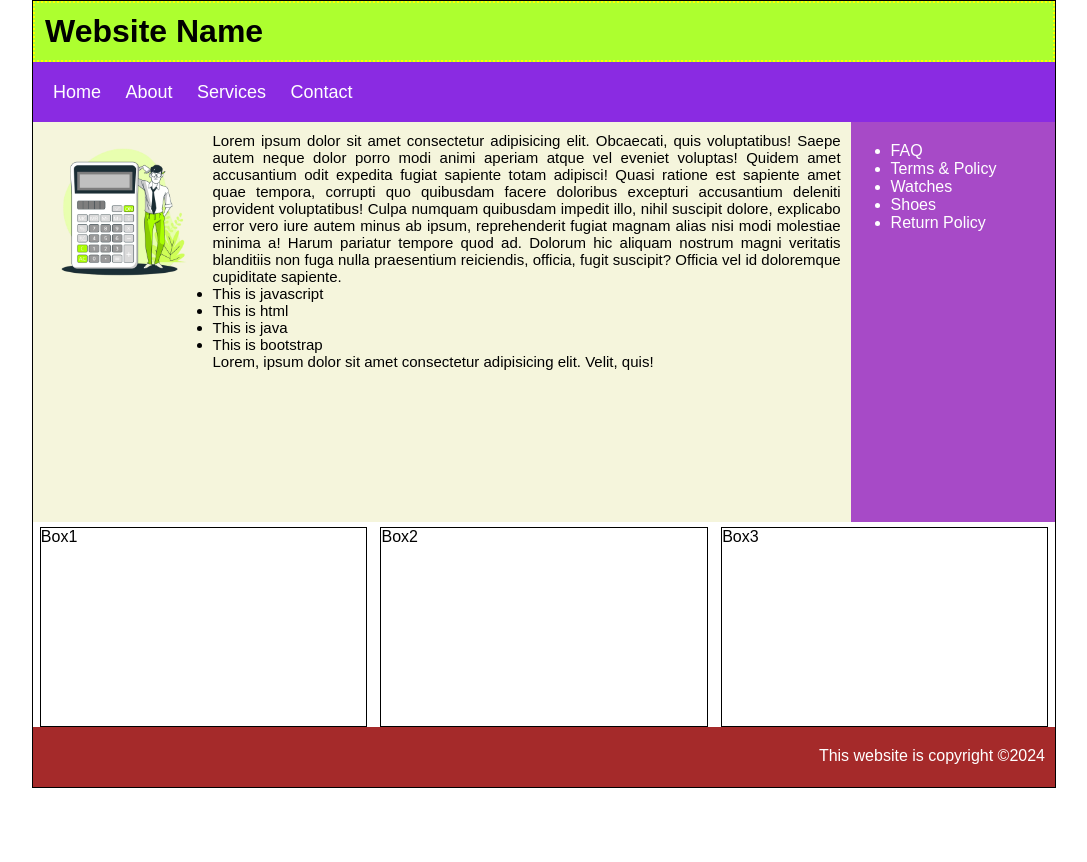
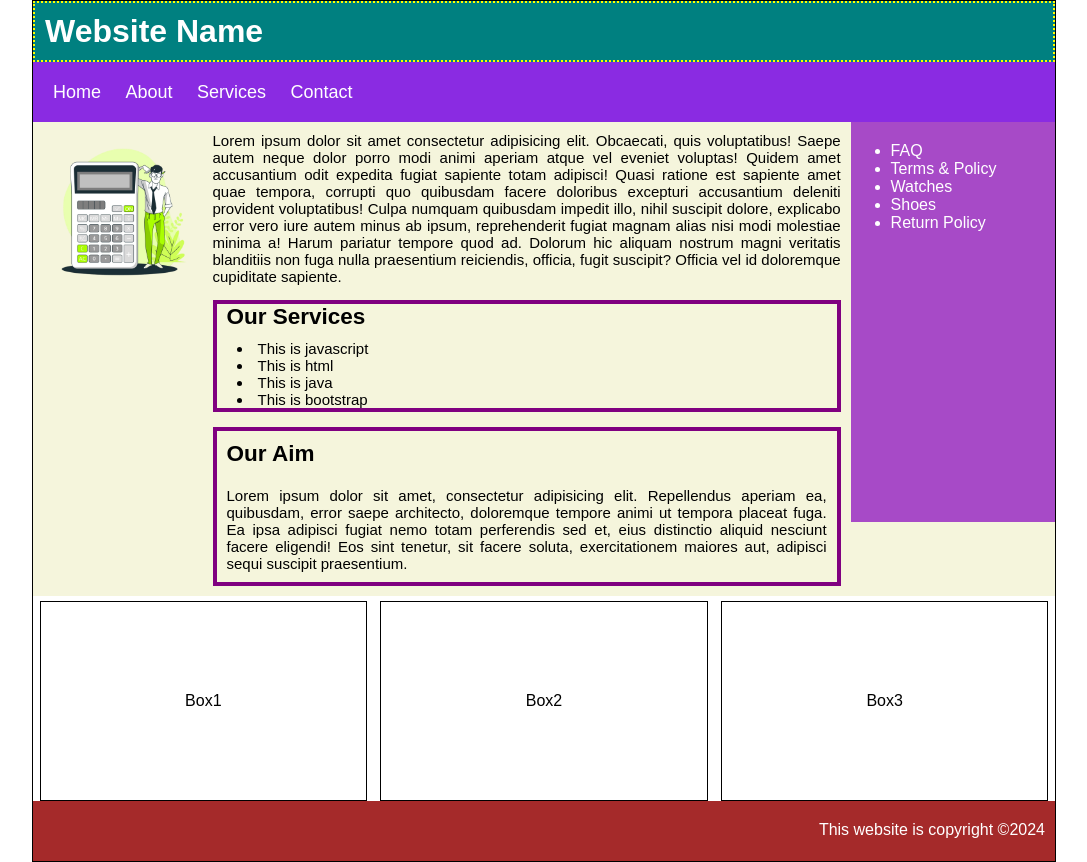
Before and after one commit to Ajinkya-Ban/MERN_APR_JUN_AUG_JS, a plain HTML site: page dom2.html in a window 1280 px wide. Shown: the whole page, without its empty margins (96-1183 px from the left). Before the commit the page ends 800 px from the top, so only its background shows below. Drawn offline with Linux system fonts and the light colour scheme; a web font is replaced by a local one.

Commit message:
dom createElement and appendChild code deployed

```diff
--- a/css/dom2.css
+++ b/css/dom2.css
@@ -32,7 +32,8 @@
 }
 .demo2
 {
-    font-style: italic;
+    background-color: teal;
+    color: white;
 }
 #menu{
     width: 100%;
@@ -87,7 +88,19 @@
   .text p{
     text-align: justify;
   }
+#main-list{
+    border: 4px solid purple;
+    margin-top: 15px;
+    margin-bottom: 15px;
+}
+#main-list .list{
+    list-style-position: inside;
+    padding-left: 20px;
+}
+.list ul li{
 
+    color: purple;
+}
 .sidebar{
     padding-right: 10px;
     background-color: #A74AC7;
@@ -119,7 +132,9 @@
     width: 32%;
     height: 200px;
     border: 1px solid #000;
-
+    display: flex;
+    justify-content: center;
+    align-items: center;
 }
 
 .footer p{
@@ -129,3 +144,10 @@
     font-size: 16px;
     padding-right: 10px;
 }
+
+#newdiv
+{
+    border: 4px solid purple;
+    width: 100%;
+    min-height: 100px;
+}
--- a/dom2.html
+++ b/dom2.html
@@ -1,5 +1,5 @@
 <!DOCTYPE html>
-<html lang="en">
+<html lang="en" id="htmlId">
 <head>
     <meta charset="UTF-8">
     <meta name="viewport" content="width=device-width, initial-scale=1.0">
@@ -10,7 +10,7 @@
 <body>
     <div class="wrapper">
 
-        <div id="header" style="border: 2px dotted yellow;">
+        <div id="header" style="border: 2px dotted yellow;" class="demo demo2">
             <h1 id="changeText">Website Name</h1>
         </div>
 
@@ -30,15 +30,18 @@
                    <p>
                     Lorem ipsum dolor sit amet consectetur adipisicing elit. Obcaecati, quis voluptatibus! Saepe autem neque dolor porro modi animi aperiam atque vel eveniet voluptas! Quidem amet accusantium odit expedita fugiat sapiente totam adipisci! Quasi ratione est sapiente amet quae tempora, corrupti quo quibusdam facere doloribus excepturi accusantium deleniti provident voluptatibus! Culpa numquam quibusdam impedit illo, nihil suscipit dolore, explicabo error vero iure autem minus ab ipsum, reprehenderit fugiat magnam alias nisi modi molestiae minima a! Harum pariatur tempore quod ad. Dolorum hic aliquam nostrum magni veritatis blanditiis non fuga nulla praesentium reiciendis, officia, fugit suscipit? Officia vel id doloremque cupiditate sapiente.
                    </p>
-
+                  <div id="main-list">
+                    <h2 style="margin-bottom: 10px; padding-left: 10px;">Our Services</h2>
                    <ul class="list">
                     <li>This is javascript</li>
                     <li>This is html</li>
                     <li>This is java</li>
                     <li>This is bootstrap</li>
                    </ul>
-
-                   <p class="list">Lorem, ipsum dolor sit amet consectetur adipisicing elit. Velit, quis!</p>
+                </div>
+                   <!-- <p class="list1">
+                    Lorem ipsum dolor sit amet, consectetur adipisicing elit. Repellendus aperiam ea, quibusdam, error saepe architecto, doloremque tempore animi ut tempora placeat fuga. Ea ipsa adipisci fugiat nemo totam perferendis sed et, eius distinctio aliquid nesciunt facere eligendi! Eos sint tenetur, sit facere soluta, exercitationem maiores aut, adipisci sequi suscipit praesentium.
+                   </p> -->
 
                   </div>
 
@@ -58,7 +61,7 @@
 
         <div class="main-box">
             <div class="box" id="box1">
-                Box1
+               Box1
             </div>
 
             <div class="box" id="box2">
--- a/js/dom.js
+++ b/js/dom.js
@@ -68,15 +68,84 @@
 
 //3. classList:
 
-var element;
-document.querySelector("#header").classList.add("demo","demo2");
-element = document.querySelector("#header").classList;
-console.info("Before remove the class the list is");
-console.log(element.length);
+// var element;
+// document.querySelector("#header").classList.add("demo","demo2");
+// element = document.querySelector("#header").classList;
+// console.info("Before remove the class the list is");
+// console.log([...element]);
 
-// i want to remove class from document then,
+// // i want to remove class from document then,
 
-//
-console.info("After remove the class the list is");
-document.querySelector("#header").classList.remove("demo2");
-console.log(element.length);
+// console.info("After remove the class the list is");
+// document.querySelector("#header").classList.remove("demo2");
+// console.log([...element]);
+
+// document.querySelector("#header").classList.add("demo");
+// document.querySelector("#header").addEventListener("click",functToggle);
+
+// function functToggle(){
+// document.querySelector("#header").classList.toggle("demo2");
+// }
+
+
+// document.querySelector("#header").addEventListener("click",functToggle);
+
+// function functToggle(){
+// var ele = document.querySelector("#header").classList.contains("demo2");
+// console.log(ele);
+// if(ele)
+// {
+//     document.querySelector("#header").classList.remove("demo2");
+// }
+// }
+// var ele = document.querySelector("#header").classList.item(1);
+// console.log(ele);
+
+
+//DOM Traversal Methods
+//--------------------------
+//document.querySelector("#main-list").children[0].style.color = "red";
+// var ele = document.querySelector("#main-list").nextSibling;
+// console.log(ele);
+
+// createElement method
+
+// setTimeout(()=>{
+//     var newDiv = document.createElement('div');
+//     newDiv.id = "newdiv";
+//     // document.body.appendChild(newDiv);
+//     document.querySelector(".text").appendChild(newDiv);
+//     var newPara = document.createElement("p");
+
+//     newPara.style.padding = "10px";
+//     var addText = document.createTextNode("Lorem ipsum dolor sit amet, consectetur adipisicing elit. Repellendus aperiam ea, quibusdam, error saepe architecto, doloremque tempore animi ut tempora placeat fuga. Ea ipsa adipisci fugiat nemo totam perferendis sed et, eius distinctio aliquid nesciunt facere eligendi! Eos sint tenetur, sit facere soluta, exercitationem maiores aut, adipisci sequi suscipit praesentium.");
+
+//     newPara.appendChild(addText);
+//     document.getElementById("newdiv").appendChild(newPara);
+// }, 5000);
+
+    var newDiv = document.createElement('div');
+    newDiv.id = "newdiv";
+    // document.body.appendChild(newDiv);
+    document.querySelector(".text").appendChild(newDiv);
+    var newPara = document.createElement("p");
+    // newPara.id="myid";
+    newPara.style.padding = "10px";
+    var addText = document.createTextNode("Lorem ipsum dolor sit amet, consectetur adipisicing elit. Repellendus aperiam ea, quibusdam, error saepe architecto, doloremque tempore animi ut tempora placeat fuga. Ea ipsa adipisci fugiat nemo totam perferendis sed et, eius distinctio aliquid nesciunt facere eligendi! Eos sint tenetur, sit facere soluta, exercitationem maiores aut, adipisci sequi suscipit praesentium.");
+
+    newPara.appendChild(addText);
+    document.getElementById("newdiv").appendChild(newPara);
+
+    var headingTag = document.createElement("h2");
+    headingTag.style.padding = "10px";
+    var headingText = document.createTextNode("Our Aim");
+    headingTag.appendChild(headingText);
+
+    var target = document.getElementById("newdiv");
+    target.insertBefore(headingTag,target.childNodes[0]);
+    //target.prepend(headingTag);
+    // document.getElementById("newdiv").appendChild(headingTag);
+
+    var comnt = document.createComment(newDiv.childNodes[0]);
+    // document.getElementById("newdiv").appendChild(comnt);
+    console.log(comnt);
```
